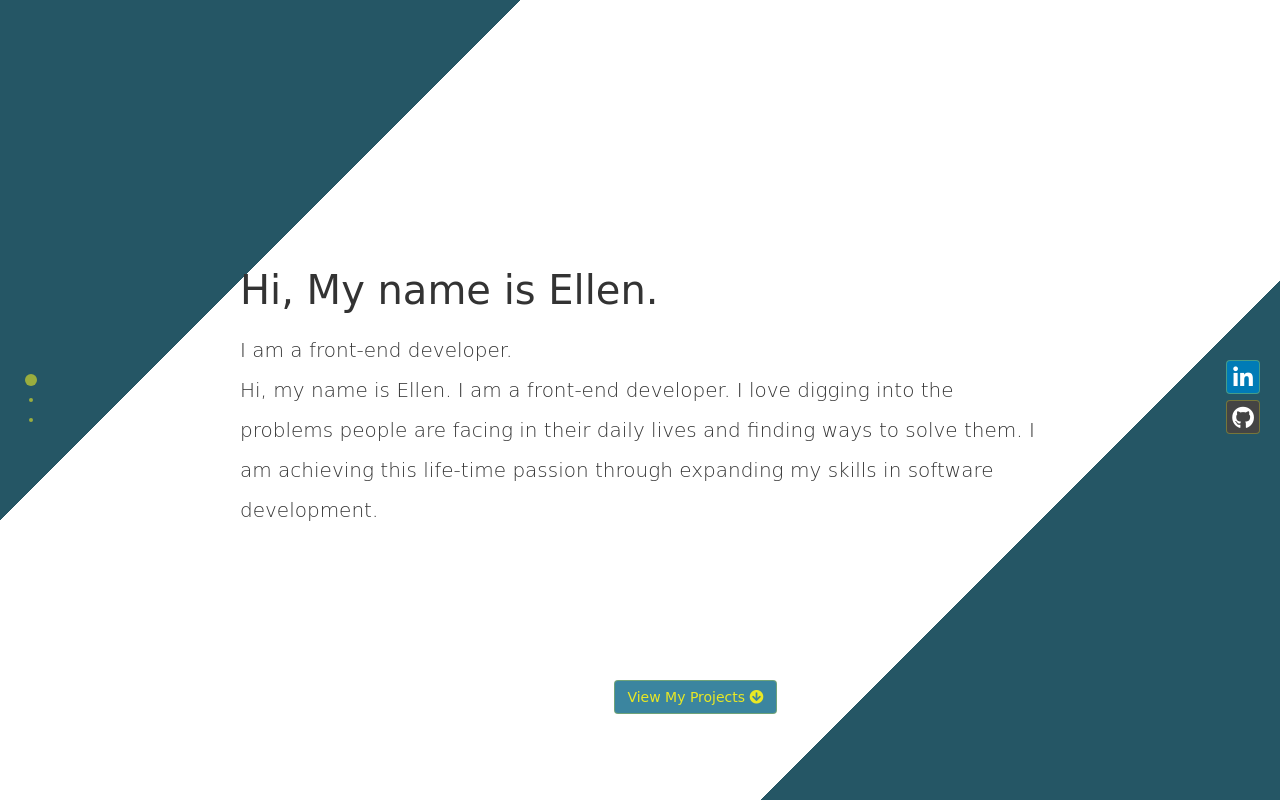
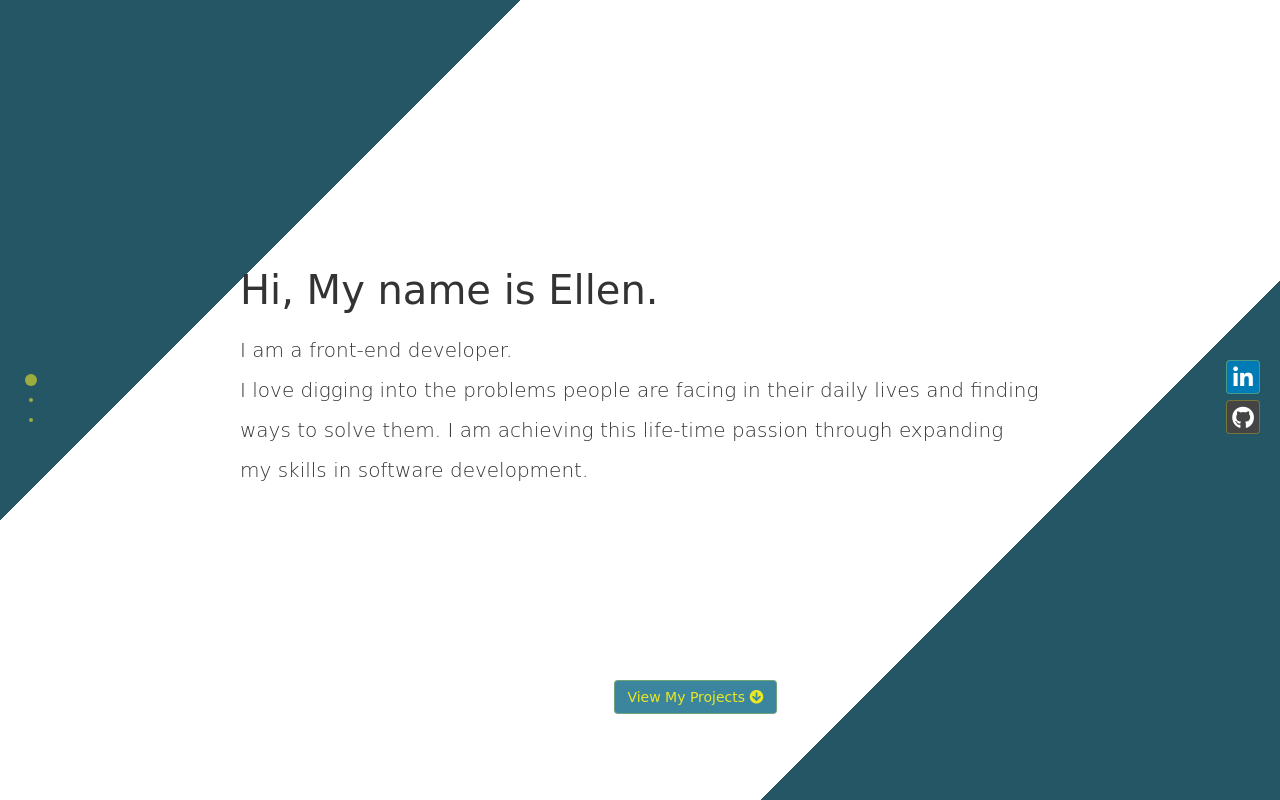
Before and after one commit to yhtseng1101/EllenT, a website: page index.html in a window 1280 px wide. Drawn offline with nearby package versions, Linux system fonts and the light colour scheme; a web font is replaced by a local one.

Commit message:
update intro 2

```diff
--- a/index.html
+++ b/index.html
@@ -38,7 +38,7 @@
         <div class="section one">
             <h2>Hi, My name is Ellen.</h2>
             <p>I am a front-end developer. <br />
-                Hi, my name is Ellen. I am a front-end developer. I love digging into the problems people are facing in their daily lives and finding ways to solve them. I am achieving this life-time passion through expanding my skills in software development.  </p>
+                I love digging into the problems people are facing in their daily lives and finding ways to solve them. I am achieving this life-time passion through expanding my skills in software development.  </p>
                 <span><a href="#projects" class="btn btn-md" id="projectBtn">View My Projects <i class="fas fa-arrow-circle-down"></i></a></span>
         </div>
 
```
